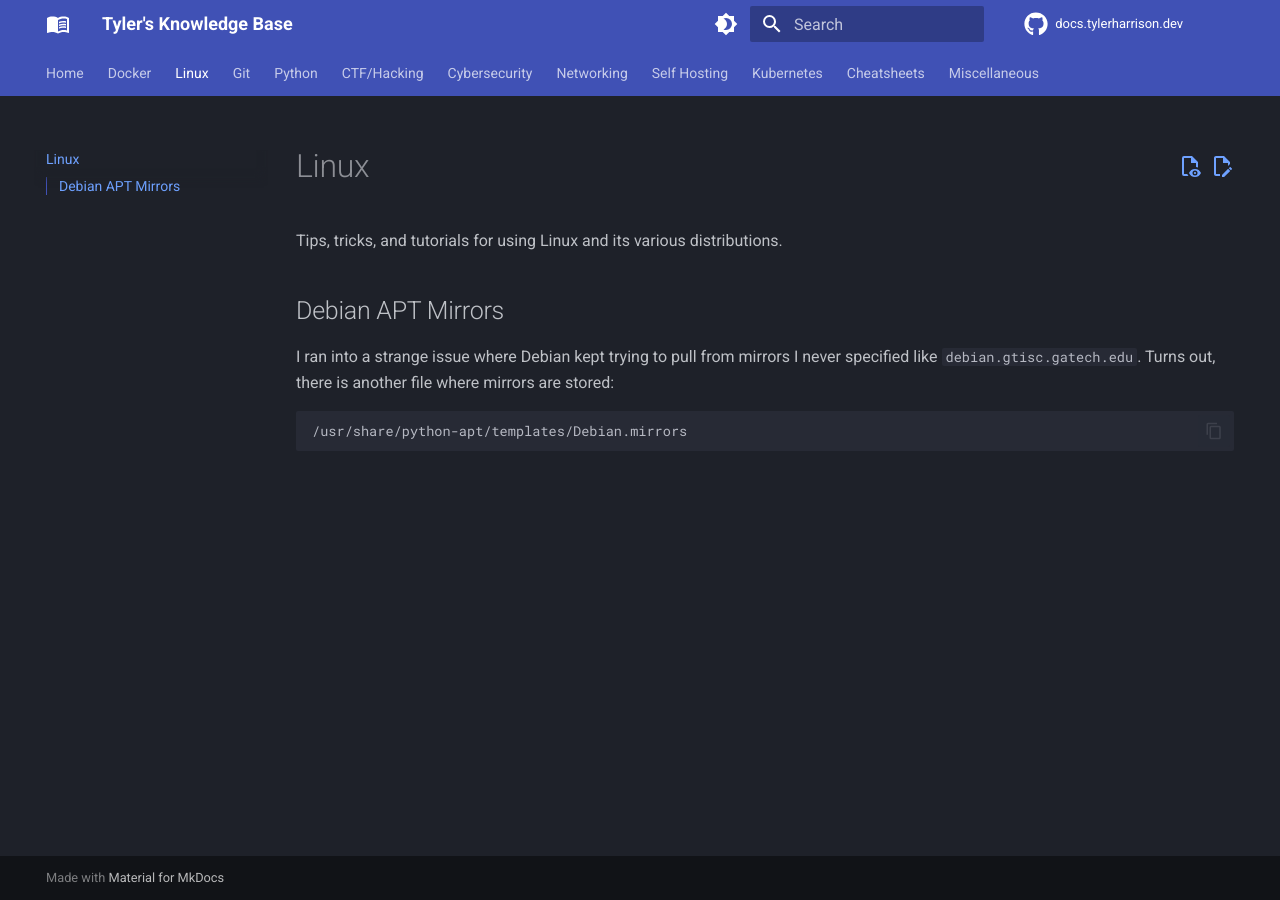
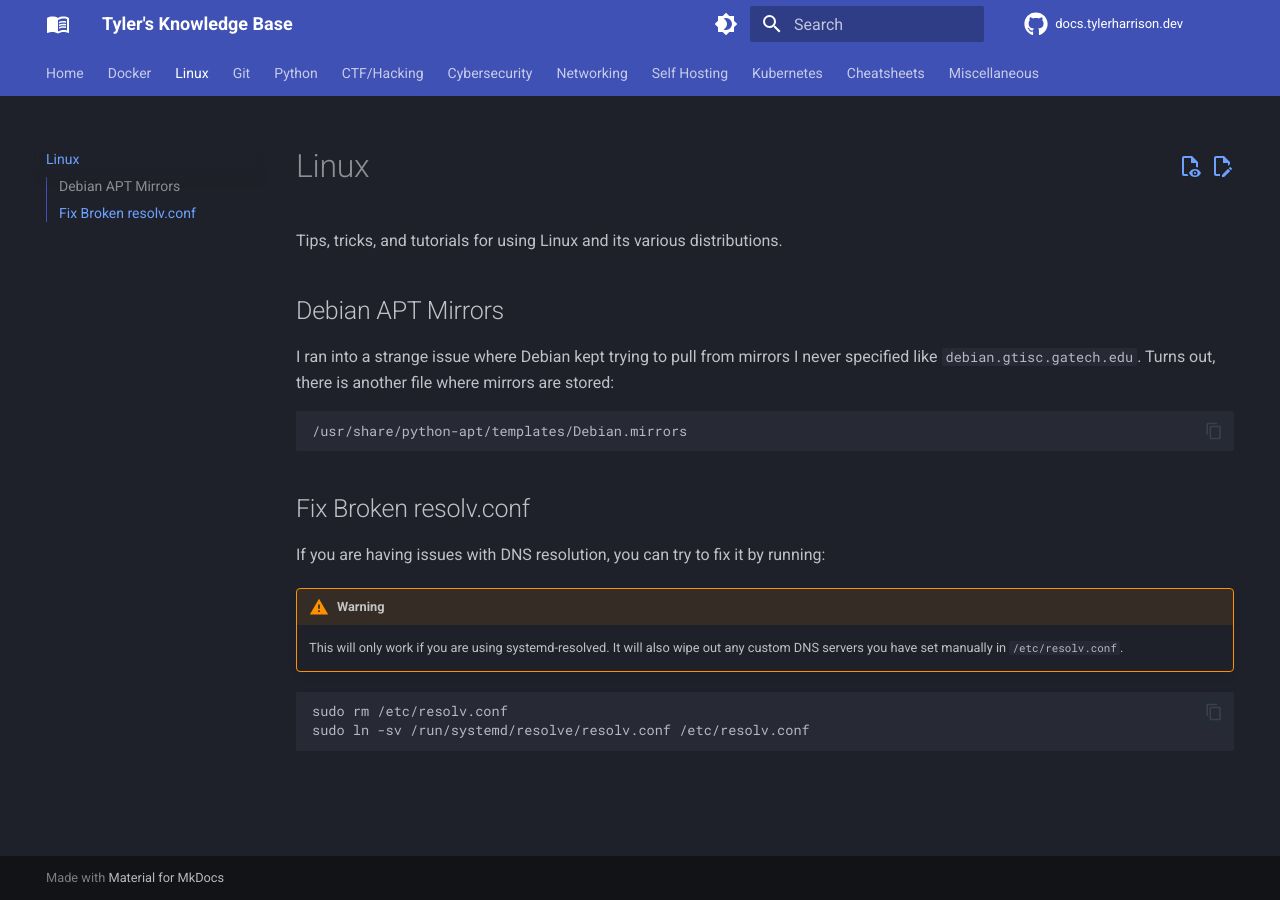
Before and after one commit to williamhatcher/docs.tylerharrison.dev, an MkDocs documentation site: the page built from docs/linux.md, in a window 1280 px wide. Built offline with MkDocs 1.6.1 and Material for MkDocs 9.7.7, drawn with Linux system fonts in a browser that asks for light colours; comment, search, counter and statistics services are not loaded.

Commit message:
Add resolve fix
Signed-off-by: tyleraharrison <tyleraharrison@gmail.com>

````diff
--- a/docs/linux.md
+++ b/docs/linux.md
@@ -9,3 +9,15 @@ I ran into a strange issue where Debian kept trying to pull from mirrors I never
 ```bash
 /usr/share/python-apt/templates/Debian.mirrors
 ```
+
+## Fix Broken resolv.conf
+
+If you are having issues with DNS resolution, you can try to fix it by running:
+
+!!! warning
+    This will only work if you are using systemd-resolved. It will also wipe out any custom DNS servers you have set manually in `/etc/resolv.conf`.
+
+```bash
+sudo rm /etc/resolv.conf
+sudo ln -sv /run/systemd/resolve/resolv.conf /etc/resolv.conf
+```
````
